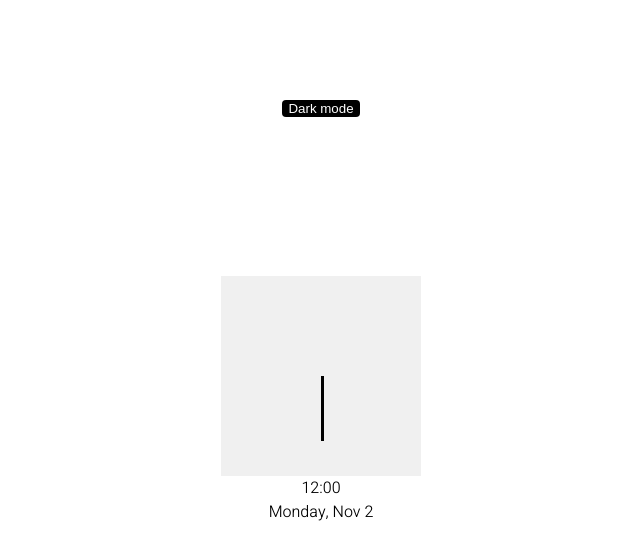
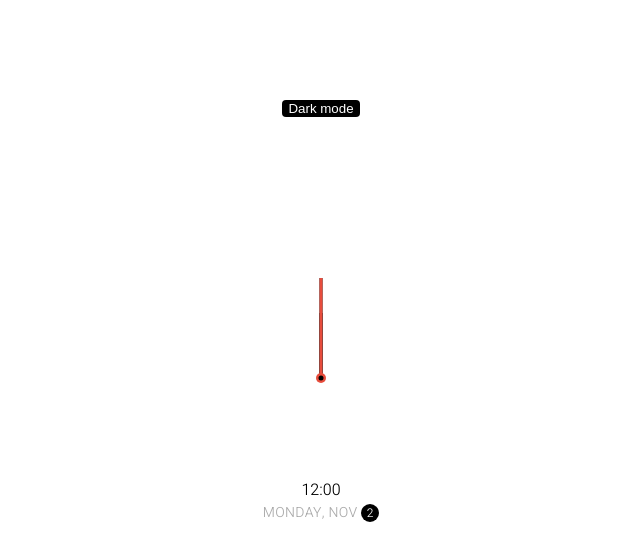
Before and after one commit to utnesz/JSClock, a plain HTML site: page index.html in a window 1280 px wide. Shown: the whole page, without its empty margins (319-959 px from the left). Drawn offline with Linux system fonts and the light colour scheme.

Commit message:
Still working on css

```diff
--- a/style.css
+++ b/style.css
@@ -59,7 +59,6 @@ body {
   position: relative;
   width: 200px;
   height: 200px;
-  background-color: #f0f0f0;
 }
 
 .needle {
@@ -71,3 +70,66 @@ body {
     width: 3px;
     transform-origin: bottom center;
 }
+
+.needle.hour {
+    transform: translate(-50%,-100%) rotate(0deg);
+}
+
+.needle.minute {
+    transform: translate(-50%,-100%) rotate(0deg);
+    height: 100px;
+}
+
+.needle.second {
+    transform: translate(-50%,-100%) rotate(0deg);
+    height: 100px;
+    background-color: #e74c3c;
+}
+
+.center-point {
+    background-color: #e74c3c;
+    width: 10px;
+    height: 10px;
+    position: absolute;
+    top: 50%;
+    left: 50%;
+    transform: translate(-50%, -50%);
+    border-radius: 50%;
+}
+
+.center-point::after {
+    content: '';
+    background-color: var(--primary-color);
+    width: 5px;
+    height: 5px;
+    position: absolute;
+    top: 50%;
+    left: 50%;
+    transform: translate(-50%, -50%);
+    border-radius: 50%;
+}
+
+.time {
+    font-size: 60px;
+}
+
+.date {
+    color: #aaa;
+    font-size: 14px;
+    letter-spacing: 0.3px;
+    text-transform: uppercase;
+}
+
+.date .circle {
+    background-color: var(--primary-color);
+    color: var(--secondary-color);
+    border-radius: 50%;
+    height: 18px;
+    width: 18px;
+    display: inline-flex;
+    align-items: center;
+    justify-content: center;
+    line-height: 18px;
+    transition: all 0.5s ease-in;
+    font-size: 12px;
+}
```
